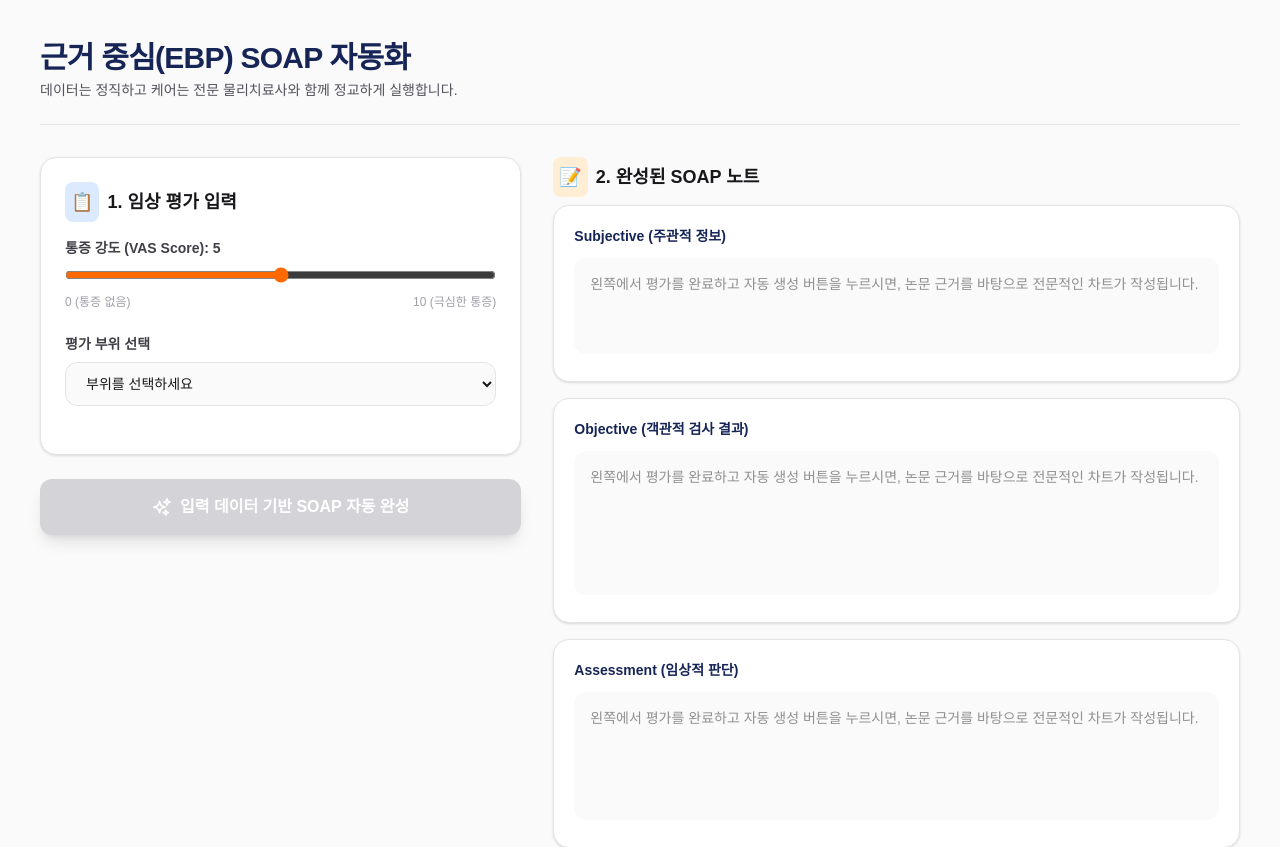
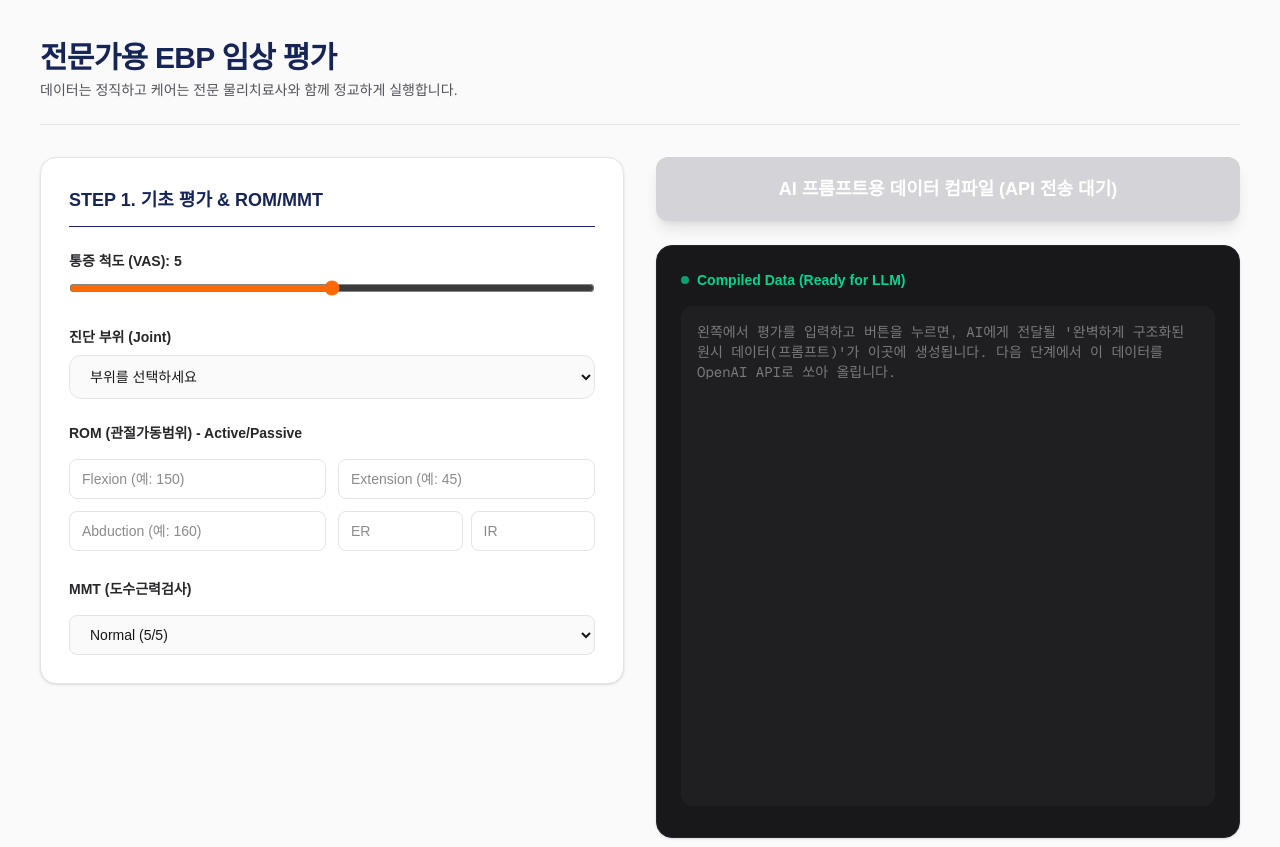
Before and after one commit to BornBone-100/rephyt-mvp, a Next.js app: page /dashboard/soap/new in a window 1280 px wide. Shown: the top 847 px of the page. Built offline with nearby package versions, Linux system fonts and the light colour scheme.

Commit message:
Add high-end EBP assessment UI
Made-with: Cursor

```diff
--- a/src/app/(dashboard)/dashboard/soap/new/page.tsx
+++ b/src/app/(dashboard)/dashboard/soap/new/page.tsx
@@ -3,86 +3,92 @@
 import { useState } from "react";
 import Link from "next/link";
 
-// 📚 근거 중심(EBP) 평가 데이터베이스 (논문 레퍼런스 포함)
-const assessmentDB = {
+// 📚 전문가용 EBP(근거중심) 특수검사 데이터베이스 (지속 확장 가능)
+const ebpDatabase = {
+  cervical: [
+    { id: "spurling", name: "Spurling's Test", paper: "Spurling & Scoville (1944)", purpose: "경추 신경근병증" },
+    { id: "distraction", name: "Cervical Distraction", paper: "Viikari-Juntura (1989)", purpose: "경추 신경근병증 완화" },
+    { id: "bakody", name: "Shoulder Abduction (Bakody's)", paper: "Bakody (1953)", purpose: "C4-C5 신경근 압박" }
+  ],
   shoulder: [
-    { id: "neer", name: "Neer Impingement Test", paper: "Neer CS (1983)", type: "특수검사" },
-    { id: "hawkins", name: "Hawkins-Kennedy Test", paper: "Hawkins RJ (1980)", type: "특수검사" },
-    { id: "emptyCan", name: "Empty Can (Jobe) Test", paper: "Jobe FW (1982)", type: "특수검사" },
-    { id: "apley", name: "Apley Scratch Test", paper: "Magee DJ (2014)", type: "가동범위" }
+    { id: "neer", name: "Neer Impingement Test", paper: "Neer CS (1983)", purpose: "견봉하 충돌증후군" },
+    { id: "hawkins", name: "Hawkins-Kennedy", paper: "Hawkins RJ (1980)", purpose: "견봉하 충돌증후군" },
+    { id: "emptycan", name: "Empty Can (Jobe)", paper: "Jobe FW (1982)", purpose: "극상근 건병증/파열" },
+    { id: "droparm", name: "Drop Arm Test", paper: "Codman EA (1934)", purpose: "회전근개 전층 파열" },
+    { id: "obrien", name: "O'Brien's Test (Active Compression)", paper: "O'Brien SJ (1998)", purpose: "SLAP 병변" },
+    { id: "yergason", name: "Yergason's Test", paper: "Yergason RM (1931)", purpose: "이두근 건염" }
+  ],
+  lumbar: [
+    { id: "slr", name: "Straight Leg Raise (SLR)", paper: "Lasegue C (1864)", purpose: "요추 추간판 탈출증 (L4-S1)" },
+    { id: "kemp", name: "Kemp's Test (Quadrant)", paper: "Kemp (1950)", purpose: "후관절 증후군" },
+    { id: "thomas", name: "Thomas Test", paper: "Thomas HO (1876)", purpose: "고관절 굴곡근 단축" },
+    { id: "faber", name: "FABER (Patrick's) Test", paper: "Patrick HT (1917)", purpose: "천장관절 병변" }
   ],
   knee: [
-    { id: "lachman", name: "Lachman Test", paper: "Torg JS (1976)", type: "특수검사" },
-    { id: "mcmurray", name: "McMurray Test", paper: "McMurray TP (1937)", type: "특수검사" },
-    { id: "valgus", name: "Valgus Stress Test", paper: "Hughston JC (1976)", type: "특수검사" }
-  ],
-  spine: [
-    { id: "slr", name: "Straight Leg Raise (SLR)", paper: "Lasegue C (1864)", type: "특수검사" },
-    { id: "kemp", name: "Kemp's Test", paper: "Kemp (1950)", type: "특수검사" }
+    { id: "lachman", name: "Lachman Test", paper: "Torg JS (1976)", purpose: "전방십자인대(ACL) 파열" },
+    { id: "anterior_drawer", name: "Anterior Drawer Test", paper: "Girgis FG (1975)", purpose: "전방십자인대(ACL) 파열" },
+    { id: "mcmurray", name: "McMurray Test", paper: "McMurray TP (1937)", purpose: "반월상 연골판 파열" },
+    { id: "apley", name: "Apley's Compression", paper: "Apley AG (1947)", purpose: "반월상 연골판 파열" },
+    { id: "valgus", name: "Valgus Stress Test", paper: "Hughston JC (1976)", purpose: "내측측부인대(MCL) 손상" }
   ]
 };
 
-export default function EvidenceBasedSoapPage() {
-  const [selectedJoint, setSelectedJoint] = useState<keyof typeof assessmentDB | "">("");
-  const [testResults, setTestResults] = useState<Record<string, string>>({});
+export default function ProfessionalEvaluationPage() {
+  const [selectedJoint, setSelectedJoint] = useState<keyof typeof ebpDatabase | "">("");
   const [painScale, setPainScale] = useState<string>("5");
-  const [isGenerating, setIsGenerating] = useState(false);
 
-  // SOAP 최종 텍스트 데이터
-  const [soapData, setSoapData] = useState({
-    subjective: "",
-    objective: "",
-    assessment: "",
-    plan: ""
-  });
+  // 평가 데이터 상태 관리
+  const [romData, setRomData] = useState({ flexion: "", extension: "", abd: "", extRot: "", intRot: "" });
+  const [mmtData, setMmtData] = useState({ mainMuscle: "Normal (5)" });
+  const [specialTests, setSpecialTests] = useState<Record<string, string>>({});
+  const [isCompiling, setIsCompiling] = useState(false);
+  const [aiPromptData, setAiPromptData] = useState("");
 
-  // 특수검사 결과(+/-) 토글 핸들러
   const handleTestToggle = (testId: string, result: string) => {
-    setTestResults(prev => ({
-      ...prev,
-      [testId]: prev[testId] === result ? "" : result
-    }));
+    setSpecialTests(prev => ({ ...prev, [testId]: prev[testId] === result ? "" : result }));
   };
 
-  // 🪄 [핵심 알고리즘] 평가 데이터를 기반으로 SOAP 자동 작성
-  const generateAutoSOAP = () => {
-    setIsGenerating(true);
+  const handleRomChange = (e: React.ChangeEvent<HTMLInputElement>) => {
+    const { name, value } = e.target;
+    setRomData(prev => ({ ...prev, [name]: value }));
+  };
 
-    // 1초 뒤에 생성되는 애니메이션 효과 (나중에 AI API 연동 시 이 부분 대체)
+  // 🪄 [AI 연동 준비 단계] 입력된 모든 데이터를 AI 프롬프트용 텍스트로 압축 조립
+  const compileDataForAI = () => {
+    setIsCompiling(true);
+
     setTimeout(() => {
-      let objectiveText = `[ROM & Special Tests - ${selectedJoint.toUpperCase()}]\n`;
-      let assessmentText = `임상적 추론 (Clinical Reasoning):\n`;
-      let positiveTests: string[] = [];
+      let rawData = `[환자 평가 데이터 (이 데이터를 기반으로 SOAP를 작성해 줘)]\n`;
+      rawData += `■ 주호소 관절: ${selectedJoint.toUpperCase()}\n`;
+      rawData += `■ 통증 척도(VAS): ${painScale} / 10\n\n`;
 
-      // 선택된 관절의 검사 결과를 문장으로 조립
-      if (selectedJoint && assessmentDB[selectedJoint]) {
-        assessmentDB[selectedJoint].forEach(test => {
-          const result = testResults[test.id];
+      rawData += `■ 관절가동범위 (ROM)\n`;
+      rawData += `- Flexion: ${romData.flexion || "N/A"}°\n`;
+      rawData += `- Extension: ${romData.extension || "N/A"}°\n`;
+      rawData += `- Abduction: ${romData.abd || "N/A"}°\n`;
+      rawData += `- External/Internal Rotation: ${romData.extRot || "N/A"}° / ${romData.intRot || "N/A"}°\n\n`;
+
+      rawData += `■ 도수근력검사 (MMT): ${mmtData.mainMuscle}\n\n`;
+
+      rawData += `■ 특수 검사 (Special Tests)\n`;
+      let positiveCount = 0;
+      if (selectedJoint && ebpDatabase[selectedJoint]) {
+        ebpDatabase[selectedJoint].forEach(test => {
+          const result = specialTests[test.id];
           if (result) {
-            objectiveText += `- ${test.name}: ${result} (Ref: ${test.paper})\n`;
-            if (result === "Positive (+)") positiveTests.push(test.name);
+            rawData += `- ${test.name} (${test.purpose}) [Ref: ${test.paper}]: ${result}\n`;
+            if (result === "Positive (+)") positiveCount++;
           }
         });
       }
 
-      // Objective가 비어있지 않다면 평가(A)와 계획(P)도 논리적으로 도출
-      if (positiveTests.length > 0) {
-        assessmentText += `환자는 현재 VAS ${painScale}의 통증을 호소하며, ${positiveTests.join(', ')} 검사에서 양성 반응(+)을 보임. 이는 해당 관절 주변 연부조직의 병변 및 기능 부전을 강력히 시사함. 통증 조절 및 가동성 회복을 위한 단계적 재활 접근이 필수적임.`;
-      } else {
-        assessmentText += `특이한 양성 반응이 관찰되지 않으나, 주관적 통증(VAS ${painScale})을 고려하여 지속적인 모니터링 및 보존적 관리가 요망됨.`;
-      }
+      if (positiveCount === 0) rawData += `- 유의미한 양성 반응 없음\n`;
 
-      const planText = `- 1단계: 통증 조절 및 염증 완화 (Cryotherapy, 초음파 치료)\n- 2단계: 제한된 ROM 회복을 위한 도수치료 (Joint Mobilization)\n- 3단계: 논문 근거 기반 점진적 저항 운동 (Progressive Resistance Exercise) 지도\n- 환자 교육: 일상생활 자세 교정 및 Home Exercise Program(HEP) 안내`;
+      rawData += `\n▶ AI 지시사항: 위 평가 데이터를 바탕으로 물리치료사 관점의 전문적인 SOAP 노트를 작성해. Objective에는 수치를 정확히 명시하고, Assessment에는 논문 근거를 바탕으로 한 임상적 추론을, Plan에는 3단계 재활 계획을 포함해.`;
 
-      setSoapData({
-        subjective: `환자 호소: "관절을 움직일 때 뻐근하고 아파요"\n통증 척도: VAS ${painScale}/10\n발현 시기: 최근 무리한 활동 후 악화됨`,
-        objective: objectiveText,
-        assessment: assessmentText,
-        plan: planText
-      });
-
-      setIsGenerating(false);
-    }, 1200);
+      setAiPromptData(rawData);
+      setIsCompiling(false);
+    }, 800);
   };
 
   return (
@@ -91,121 +97,97 @@ export default function EvidenceBasedSoapPage() {
       {/* 🔹 헤더 섹션 */}
       <div className="mb-8 border-b border-zinc-200 pb-6 flex items-center justify-between">
         <div>
-          <h1 className="text-3xl font-bold tracking-tight text-blue-950">근거 중심(EBP) SOAP 자동화</h1>
+          <h1 className="text-3xl font-bold tracking-tight text-blue-950">전문가용 EBP 임상 평가</h1>
           <p className="mt-1 text-sm text-zinc-600">데이터는 정직하고 케어는 전문 물리치료사와 함께 정교하게 실행합니다.</p>
         </div>
       </div>
 
-      <div className="grid lg:grid-cols-12 gap-8">
+      <div className="grid lg:grid-cols-2 gap-8">
 
-        {/* 🟡 왼쪽 영역: 치료사 평가 입력 패널 (체크리스트) */}
-        <div className="lg:col-span-5 space-y-6">
-          <div className="bg-white rounded-2xl border border-zinc-200 p-6 shadow-sm">
-            <h2 className="text-lg font-bold text-zinc-900 mb-4 flex items-center gap-2">
-              <span className="bg-blue-100 text-blue-800 p-1.5 rounded-lg">📋</span>
-              1. 임상 평가 입력
-            </h2>
+        {/* 🟡 왼쪽: 하이엔드 임상 평가 입력 패널 */}
+        <div className="space-y-6">
+          <div className="bg-white rounded-2xl border border-zinc-200 p-7 shadow-sm">
+            <h2 className="text-lg font-bold text-blue-950 mb-6 border-b pb-3">STEP 1. 기초 평가 & ROM/MMT</h2>
 
-            {/* 통증 척도 */}
             <div className="mb-6">
-              <label className="block text-sm font-semibold text-zinc-700 mb-2">통증 강도 (VAS Score): {painScale}</label>
+              <label className="block text-sm font-semibold text-zinc-800 mb-2">통증 척도 (VAS): {painScale}</label>
               <input type="range" min="0" max="10" value={painScale} onChange={(e) => setPainScale(e.target.value)} className="w-full accent-orange-500" />
-              <div className="flex justify-between text-xs text-zinc-400 mt-1"><span>0 (통증 없음)</span><span>10 (극심한 통증)</span></div>
             </div>
 
-            {/* 평가 부위 선택 */}
             <div className="mb-6">
-              <label className="block text-sm font-semibold text-zinc-700 mb-2">평가 부위 선택</label>
-              <select
-                className="w-full h-11 rounded-xl border border-zinc-200 px-4 text-sm bg-zinc-50 focus:ring-blue-100"
-                value={selectedJoint}
-                onChange={(e) => { setSelectedJoint(e.target.value as any); setTestResults({}); }}
-              >
+              <label className="block text-sm font-semibold text-zinc-800 mb-2">진단 부위 (Joint)</label>
+              <select className="w-full h-11 rounded-xl border border-zinc-200 px-4 text-sm bg-zinc-50" value={selectedJoint} onChange={(e) => { setSelectedJoint(e.target.value as any); setSpecialTests({}); }}>
                 <option value="">부위를 선택하세요</option>
-                <option value="shoulder">Shoulder (어깨)</option>
-                <option value="knee">Knee (무릎)</option>
-                <option value="spine">Spine (척추)</option>
+                <option value="cervical">Cervical (경추)</option>
+                <option value="shoulder">Shoulder (견관절)</option>
+                <option value="lumbar">Lumbar (요추)</option>
+                <option value="knee">Knee (슬관절)</option>
               </select>
             </div>
 
-            {/* 특수 검사 (논문 근거) 리스트 */}
-            {selectedJoint && (
-              <div className="space-y-4 animate-in fade-in slide-in-from-bottom-2">
-                <label className="block text-sm font-semibold text-zinc-700">근거 기반 특수 검사 (Special Tests)</label>
-                {assessmentDB[selectedJoint].map((test) => (
-                  <div key={test.id} className="p-4 rounded-xl border border-zinc-100 bg-zinc-50/50 flex flex-col gap-3 hover:border-blue-200 transition">
-                    <div className="flex justify-between items-start">
-                      <div>
-                        <p className="text-sm font-bold text-zinc-900">{test.name}</p>
-                        <p className="text-xs text-blue-600 font-medium">Ref: {test.paper}</p>
-                      </div>
+            {/* ROM & MMT 입력부 */}
+            <div className="space-y-4">
+              <label className="block text-sm font-semibold text-zinc-800">ROM (관절가동범위) - Active/Passive</label>
+              <div className="grid grid-cols-2 gap-3">
+                <input name="flexion" placeholder="Flexion (예: 150)" value={romData.flexion} onChange={handleRomChange} className="h-10 rounded-lg border border-zinc-200 px-3 text-sm focus:ring-blue-100" />
+                <input name="extension" placeholder="Extension (예: 45)" value={romData.extension} onChange={handleRomChange} className="h-10 rounded-lg border border-zinc-200 px-3 text-sm focus:ring-blue-100" />
+                <input name="abd" placeholder="Abduction (예: 160)" value={romData.abd} onChange={handleRomChange} className="h-10 rounded-lg border border-zinc-200 px-3 text-sm focus:ring-blue-100" />
+                <div className="flex gap-2">
+                   <input name="extRot" placeholder="ER" value={romData.extRot} onChange={handleRomChange} className="w-1/2 h-10 rounded-lg border border-zinc-200 px-3 text-sm focus:ring-blue-100" />
+                   <input name="intRot" placeholder="IR" value={romData.intRot} onChange={handleRomChange} className="w-1/2 h-10 rounded-lg border border-zinc-200 px-3 text-sm focus:ring-blue-100" />
+                </div>
+              </div>
+
+              <label className="block text-sm font-semibold text-zinc-800 pt-3">MMT (도수근력검사)</label>
+              <select className="w-full h-10 rounded-lg border border-zinc-200 px-4 text-sm bg-zinc-50" value={mmtData.mainMuscle} onChange={(e) => setMmtData({mainMuscle: e.target.value})}>
+                <option>Normal (5/5)</option>
+                <option>Good (4/5) - 저항에 다소 밀림</option>
+                <option>Fair (3/5) - 중력 이겨냄</option>
+                <option>Poor (2/5) - 중력 제거 시 움직임</option>
+                <option>Trace (1/5) - 근수축만 촉지</option>
+              </select>
+            </div>
+          </div>
+
+          {/* 특수 검사 영역 */}
+          {selectedJoint && (
+            <div className="bg-white rounded-2xl border border-zinc-200 p-7 shadow-sm animate-in fade-in">
+              <h2 className="text-lg font-bold text-blue-950 mb-4 border-b pb-3">STEP 2. EBP 특수 검사 (Special Tests)</h2>
+              <div className="space-y-4 max-h-[400px] overflow-y-auto pr-2">
+                {ebpDatabase[selectedJoint].map((test) => (
+                  <div key={test.id} className="p-4 rounded-xl border border-zinc-100 bg-zinc-50/50 hover:border-blue-200 transition">
+                    <div className="mb-3">
+                      <p className="text-sm font-bold text-zinc-900">{test.name}</p>
+                      <p className="text-xs text-zinc-500 mt-1">목적: {test.purpose} | <span className="text-blue-600">Ref: {test.paper}</span></p>
                     </div>
-                    {/* Positive / Negative 버튼 */}
                     <div className="flex gap-2">
-                      <button
-                        onClick={() => handleTestToggle(test.id, "Positive (+)")}
-                        className={`flex-1 h-9 rounded-lg text-xs font-semibold border transition ${testResults[test.id] === "Positive (+)" ? 'bg-red-50 border-red-200 text-red-700' : 'bg-white border-zinc-200 text-zinc-600 hover:bg-zinc-50'}`}
-                      >
-                        Positive (+)
-                      </button>
-                      <button
-                        onClick={() => handleTestToggle(test.id, "Negative (-)")}
-                        className={`flex-1 h-9 rounded-lg text-xs font-semibold border transition ${testResults[test.id] === "Negative (-)" ? 'bg-blue-50 border-blue-200 text-blue-700' : 'bg-white border-zinc-200 text-zinc-600 hover:bg-zinc-50'}`}
-                      >
-                        Negative (-)
-                      </button>
+                      <button onClick={() => handleTestToggle(test.id, "Positive (+)")} className={`flex-1 h-9 rounded-lg text-xs font-semibold border transition ${specialTests[test.id] === "Positive (+)" ? 'bg-orange-50 border-orange-200 text-orange-700' : 'bg-white border-zinc-200 text-zinc-600 hover:bg-zinc-50'}`}>Positive (+)</button>
+                      <button onClick={() => handleTestToggle(test.id, "Negative (-)")} className={`flex-1 h-9 rounded-lg text-xs font-semibold border transition ${specialTests[test.id] === "Negative (-)" ? 'bg-blue-50 border-blue-200 text-blue-700' : 'bg-white border-zinc-200 text-zinc-600 hover:bg-zinc-50'}`}>Negative (-)</button>
                     </div>
                   </div>
                 ))}
               </div>
-            )}
-          </div>
-
-          {/* 🪄 AI 자동 생성 버튼 */}
-          <button
-            onClick={generateAutoSOAP}
-            disabled={!selectedJoint || isGenerating}
-            className={`w-full flex h-14 items-center justify-center gap-2 rounded-xl text-base font-bold text-white shadow-lg transition ${!selectedJoint ? 'bg-zinc-300 cursor-not-allowed' : 'bg-orange-500 hover:bg-orange-600 hover:shadow-orange-500/20'}`}
-          >
-            {isGenerating ? (
-              <span className="animate-pulse">데이터 분석 및 차트 생성 중...</span>
-            ) : (
-              <>
-                <svg xmlns="http://www.w3.org/2000/svg" fill="none" viewBox="0 0 24 24" strokeWidth={2} stroke="currentColor" className="w-5 h-5"><path strokeLinecap="round" strokeLinejoin="round" d="M9.813 15.904 9 18.75l-.813-2.846a4.5 4.5 0 0 0-3.09-3.09L2.25 12l2.846-.813a4.5 4.5 0 0 0 3.09-3.09L9 5.25l.813 2.846a4.5 4.5 0 0 0 3.09 3.09L15.75 12l-2.846.813a4.5 4.5 0 0 0-3.09 3.09ZM18.259 8.715 18 9.75l-.259-1.035a3.375 3.375 0 0 0-2.455-2.456L14.25 6l1.036-.259a3.375 3.375 0 0 0 2.455-2.456L18 2.25l.259 1.035a3.375 3.375 0 0 0 2.456 2.456L21.75 6l-1.035.259a3.375 3.375 0 0 0-2.456 2.456ZM16.894 20.567 16.5 21.75l-.394-1.183a2.25 2.25 0 0 0-1.423-1.423L13.5 18.75l1.183-.394a2.25 2.25 0 0 0 1.423-1.423l.394-1.183.394 1.183a2.25 2.25 0 0 0 1.423 1.423l1.183.394-1.183.394a2.25 2.25 0 0 0-1.423 1.423Z" /></svg>
-                입력 데이터 기반 SOAP 자동 완성
-              </>
-            )}
-          </button>
+            </div>
+          )}
         </div>
 
-        {/* 🔵 오른쪽 영역: 완성된 SOAP 차트 결과 뷰포트 */}
-        <div className="lg:col-span-7 space-y-4">
-          <h2 className="text-lg font-bold text-zinc-900 mb-2 flex items-center gap-2">
-            <span className="bg-orange-100 text-orange-800 p-1.5 rounded-lg">📝</span>
-            2. 완성된 SOAP 노트
-          </h2>
+        {/* 🔵 오른쪽: 데이터 컴파일 및 AI 전송 대기 상태 */}
+        <div className="space-y-6">
+          <button onClick={compileDataForAI} disabled={!selectedJoint || isCompiling} className={`w-full flex h-16 items-center justify-center gap-2 rounded-xl text-lg font-bold text-white shadow-lg transition ${!selectedJoint ? 'bg-zinc-300' : 'bg-blue-950 hover:bg-blue-900'}`}>
+            {isCompiling ? "데이터 조립 중..." : "AI 프롬프트용 데이터 컴파일 (API 전송 대기)"}
+          </button>
 
-          {[
-            { key: "subjective", label: "Subjective (주관적 정보)", h: "h-24" },
-            { key: "objective", label: "Objective (객관적 검사 결과)", h: "h-36" },
-            { key: "assessment", label: "Assessment (임상적 판단)", h: "h-32" },
-            { key: "plan", label: "Plan (치료 계획)", h: "h-32" }
-          ].map((section) => (
-            <div key={section.key} className="bg-white rounded-2xl border border-zinc-200 p-5 shadow-sm">
-              <label className="block text-sm font-bold text-blue-950 mb-3">{section.label}</label>
-              <textarea
-                value={soapData[section.key as keyof typeof soapData]}
-                onChange={(e) => setSoapData({...soapData, [section.key]: e.target.value})}
-                placeholder="왼쪽에서 평가를 완료하고 자동 생성 버튼을 누르시면, 논문 근거를 바탕으로 전문적인 차트가 작성됩니다."
-                className={`w-full rounded-xl border-none bg-zinc-50 p-4 text-sm text-zinc-800 resize-none focus:ring-2 focus:ring-blue-100 ${section.h}`}
-              />
-            </div>
-          ))}
-
-          <div className="pt-4 flex justify-end">
-            <button className="h-12 px-10 rounded-xl bg-blue-950 text-sm font-semibold text-white shadow-md transition hover:bg-blue-900">
-              최종 SOAP 차트 DB 저장
-            </button>
+          <div className="bg-zinc-900 rounded-2xl p-6 shadow-sm border border-zinc-800">
+            <h3 className="text-sm font-bold text-emerald-400 mb-4 flex items-center gap-2">
+              <div className="w-2 h-2 rounded-full bg-emerald-400 animate-pulse"></div>
+              Compiled Data (Ready for LLM)
+            </h3>
+            <textarea
+              readOnly
+              value={aiPromptData}
+              placeholder="왼쪽에서 평가를 입력하고 버튼을 누르면, AI에게 전달될 '완벽하게 구조화된 원시 데이터(프롬프트)'가 이곳에 생성됩니다. 다음 단계에서 이 데이터를 OpenAI API로 쏘아 올립니다."
+              className="w-full h-[500px] rounded-xl border-none bg-zinc-800/50 p-4 text-sm text-zinc-300 font-mono resize-none focus:outline-none"
+            />
           </div>
         </div>
 
```
